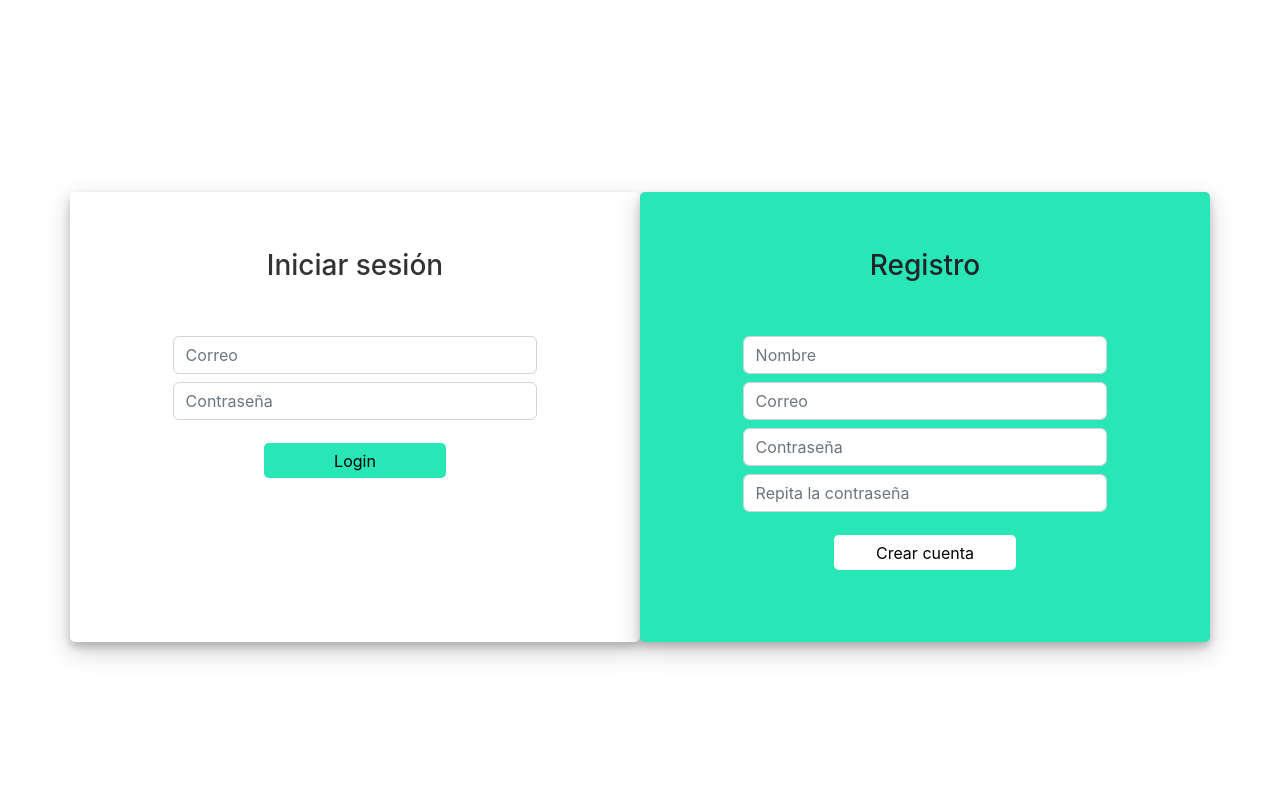
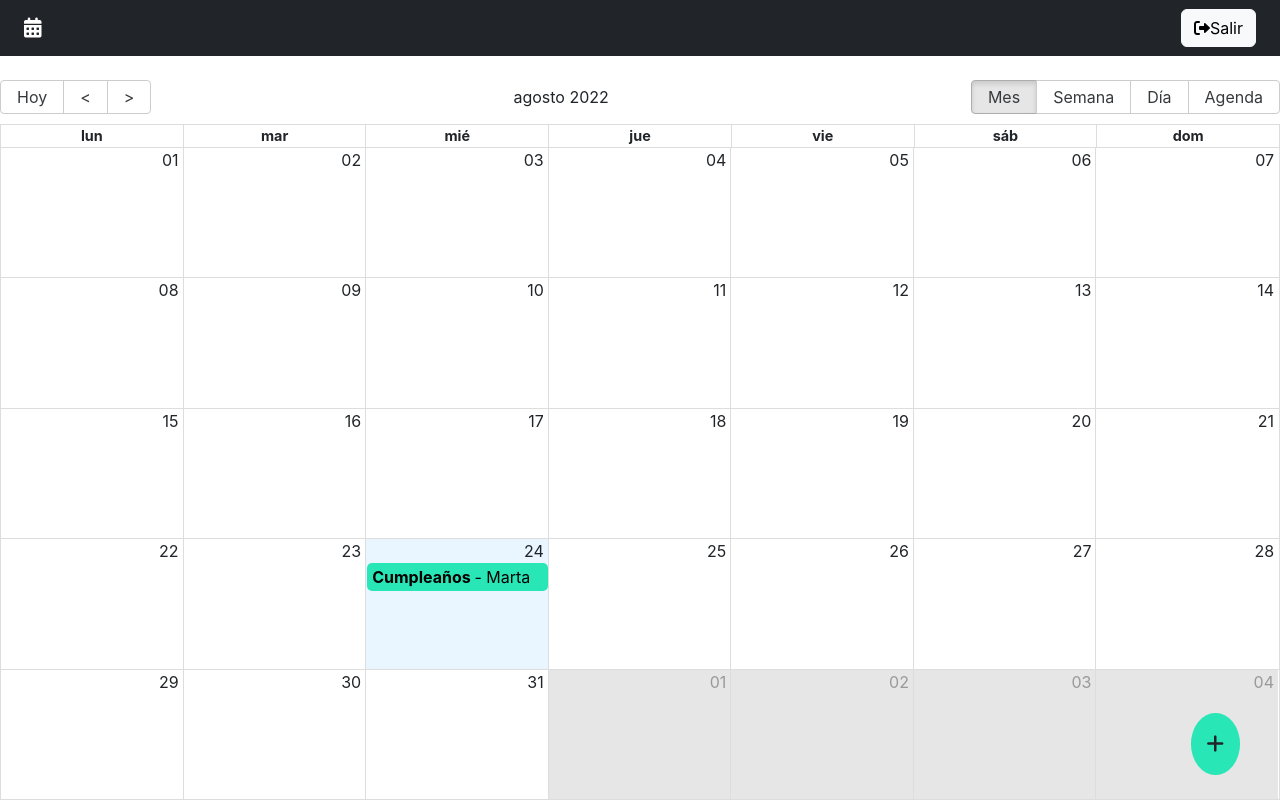
Before and after one commit to MartaArM/CursoReact, a React (Vite) app in the folder app9_calendar/: page / in a window 1280 px wide. Before the commit this address led to /auth/login. Built offline with nearby package versions, Linux system fonts and the light colour scheme.

Commit message:
Logout y arreglo de rutas

```diff
--- a/app9_calendar/src/calendar/components/NavBar.jsx
+++ b/app9_calendar/src/calendar/components/NavBar.jsx
@@ -1,13 +1,18 @@
+import { useAuthStore } from "../../hooks/useAuthStore";
+
 export const NavBar = () => {
+
+  const {user, startLogout} = useAuthStore();
+
   return (
     <div className="navbar navbar-dark bg-dark mb-4 px-4">
         <span className="navbar-brand">
             <i className="fas fa-calendar-alt"></i>
             &nbsp;
-            Marta
+            {user.name}
         </span>
 
-        <button className="btn btn-light">
+        <button className="btn btn-light" onClick={startLogout}>
             <i className="fas fa-sign-out-alt"></i>
             <span>Salir</span>
         </button>
--- a/app9_calendar/src/hooks/useAuthStore.js
+++ b/app9_calendar/src/hooks/useAuthStore.js
@@ -61,6 +61,12 @@ export const useAuthStore = () => {
         }
     }
 
+    const startLogout = () => {
+        localStorage.clear();
+        dispatch(onLogout());
+    }
+
+
     return {
         status,
         user,
@@ -68,6 +74,7 @@ export const useAuthStore = () => {
 
         startLogin,
         startRegister,
-        checkAuthToken
+        checkAuthToken,
+        startLogout
     }
 }
--- a/app9_calendar/src/router/AppRouter.jsx
+++ b/app9_calendar/src/router/AppRouter.jsx
@@ -27,19 +27,21 @@ export const AppRouter = () => {
     return (
     <Routes>
 
-        { ( status == 'authenticated')
+        { ( status == 'not-authenticated')
              ? (
-                <>
-                    <Route path="/" element={<CalendarPage /* Diario / journal */ />} />
-                    <Route path='/*' element = {<Navigate to='/' />} />
-                </>
-               )
+              <>
+                  <Route path="auth/*" element={<LoginPage /* Login y registro */ />}/>
+                  <Route path='/*' element = {<Navigate to='/auth/login' />} />
+              </>
+             )
              : (
-                <>
-                    <Route path="auth/*" element={<LoginPage /* Login y registro */ />}/>
-                    <Route path='/*' element = {<Navigate to='/auth/login' />} />
-                </>
-               )
+              <>
+                  <Route path="/" element={<CalendarPage /* Diario / journal */ />} />
+                  <Route path='/*' element = {<Navigate to='/' />} />
+              </>
+             )
+
+
         }
 
 
```
